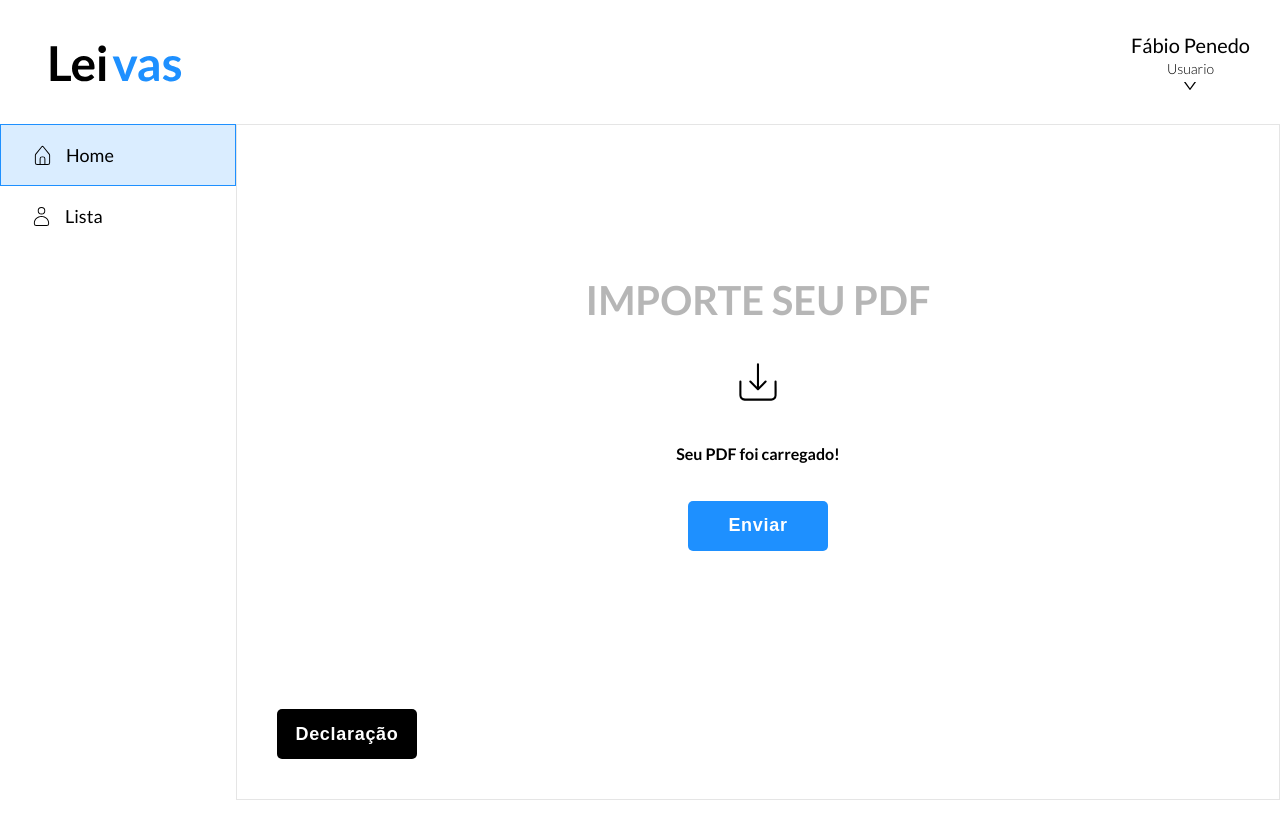
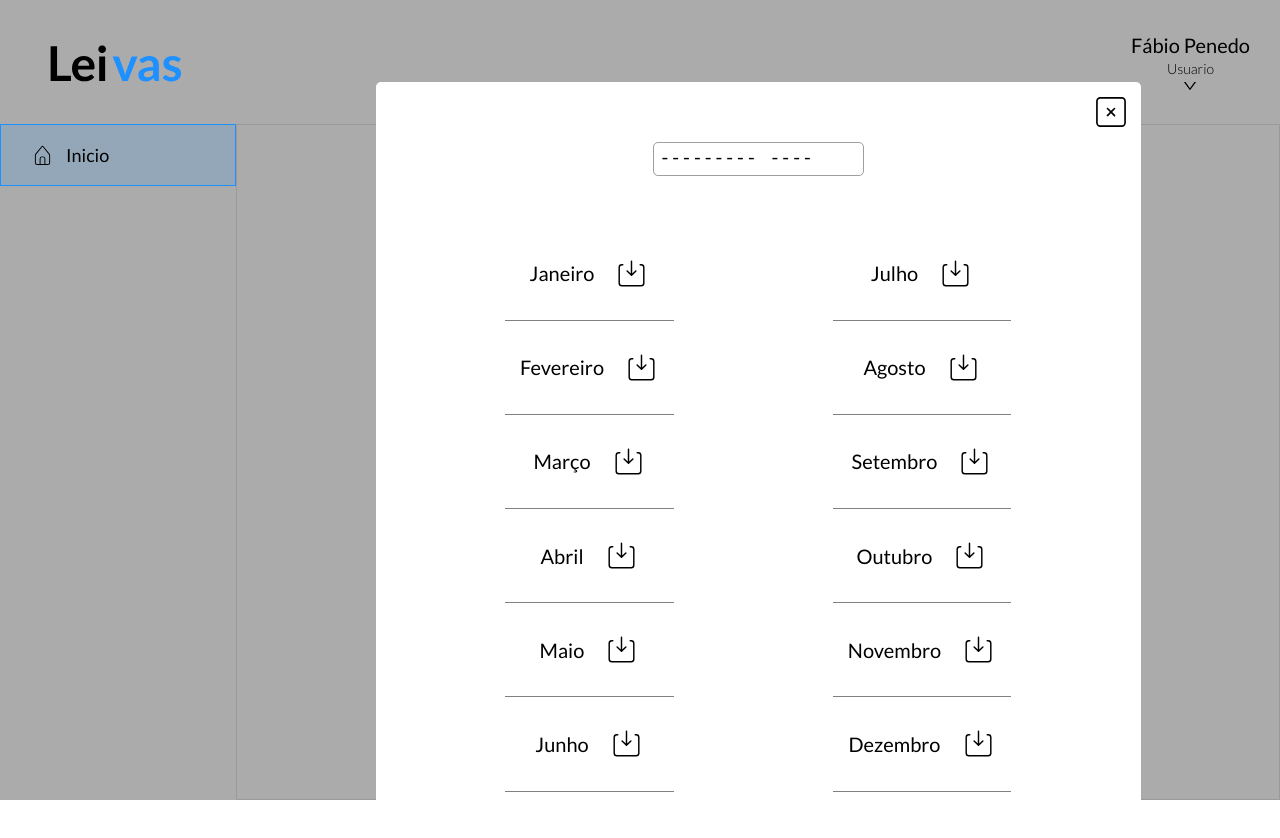
Before and after one commit to FabioPenedo/app-leivas, a React (Vite) app: page /usuario in a window 1280 px wide. Both pictures are taken after a click on the button "Declaração". Shown: the top 838 px of the page. Before the commit the page ends 800 px from the top, so only its background shows below. Built offline with nearby package versions, Linux system fonts and the light colour scheme.

Commit message:
layout da parte de usuario completa, botão declaração funcional e adicionado o modal

```diff
--- a/src/pages/Login/Login.tsx
+++ b/src/pages/Login/Login.tsx
@@ -12,7 +12,7 @@ export const Login = () => {
           <input type="password" name='password' required placeholder='Senha' className={style.input} />
           <input type="submit" value="Entrar" className={`${style.inputSubmit}`} />
         </form>
-        <Link to="/register"><button>Registrar</button></Link>
+        <Link to="/registrar"><button>Registrar</button></Link>
       </div>
     </div>
   )
--- a/src/pages/User/User.module.css
+++ b/src/pages/User/User.module.css
@@ -1,5 +1,21 @@
 .container {
   height: 100vh;
+}
+
+.containerModal {
+  height: 100vh;
+  background-color: #00000054;
+}
+
+
+@keyframes openAndClose {
+  from {
+    opacity: 0;
+  }
+
+  to {
+    opacity: 1;
+  }
 }
 
 .upSide {
@@ -72,9 +88,92 @@
         margin-left: 12px;
       }
     }
+
     & .current {
       background-color: #1e8fff2a;
       border: 1px solid #1E90FF;
+    }
+  }
+
+  & .rightOpen {
+    flex: 2;
+    border: 1px solid #0000001a;
+    display: flex;
+    justify-content: center;
+    align-items: center;
+
+    & .modal {
+      background-color: #fff;
+      border-radius: 5px;
+      height: auto;
+      width: 765px;
+      animation: openAndClose 0.5s forwards;
+
+      & .modalIcon {
+        display: flex;
+        justify-content: end;
+        padding: 10px;
+
+        & .icon {
+          width: 40px;
+          height: 40px;
+          cursor: pointer;
+        }
+      }
+
+      & .modalInput {
+        display: flex;
+        justify-content: center;
+
+        & input[type="month"] {
+          background-color: transparent;
+          color: #000;
+          padding: 5px;
+          border: 1px solid rgba(0, 0, 0, 0.377);
+          border-radius: 5px;
+          font-weight: 400;
+          font-size: 18px;
+        }
+
+        & input[type="month"]::-webkit-calendar-picker-indicator {
+          filter: invert(1);
+          /* Inverte a cor do ícone */
+        }
+      }
+
+      & .modalDatas {
+        display: flex;
+        justify-content: space-around;
+        margin: 50px;
+
+        & .month {
+
+          & .nameMonth {
+            display: flex;
+            justify-content: center;
+            align-items: center;
+            border-bottom: 1px solid #0000007e;
+            padding: 15px;
+
+            & h2 {
+              font-weight: 400;
+              font-size: 20px;
+              margin-right: 20px;
+            }
+
+            & .icon {
+              cursor: pointer;
+              width: 35px;
+              height: 35px;
+            }
+          }
+
+        }
+
+        & .month2 {
+          background-color: blue;
+        }
+      }
     }
   }
 
@@ -91,17 +190,23 @@
       align-items: center;
       justify-content: center;
       flex: 1;
+      animation: openAndClose 0.5s forwards;
+
+      & input[type="file"]::file-selector-button {
+        color: #fff;
+        background-color: #1E90FF;
+        border: 0;
+        border-radius: 5px;
+        font-weight: bold;
+        font-size: 15px;
+        padding: 10px;
+        cursor: pointer;
+      }
 
       & h1 {
         color: #00000049;
         font-size: 40px;
         font-weight: 600;
-      }
-
-      & .rightImport {
-        width: 50px;
-        height: 50px;
-        cursor: pointer;
       }
 
       & p {
--- a/src/pages/User/User.tsx
+++ b/src/pages/User/User.tsx
@@ -1,13 +1,28 @@
 import style from './User.module.css';
 import Logo from '../../assets/Logo.svg';
 import { AiOutlineDown } from "react-icons/ai";
-import { CiUser } from "react-icons/ci";
 import { CiHome } from "react-icons/ci";
-import { CiImport } from "react-icons/ci";
+import { useState } from 'react';
+import { CiSquareRemove } from "react-icons/ci";
+import { CiSaveDown2 } from "react-icons/ci";
 
 export const User = () => {
+
+  const [modal, setModal] = useState(false)
+  const [classModal, setClassModal] = useState(style.container);
+
+  const openModal = () => {
+    setModal(true);
+    setClassModal(`${style.rightOpen} ${style.containerModal}`);
+  }
+
+  const closeModal = () => {
+    setModal(false);
+    setClassModal(`${style.right} ${style.container}`)
+  }
+
   return (
-    <div className={style.container}>
+    <div className={classModal}>
       <div className={style.upSide}>
         <img src={Logo} alt="" />
         <div className={style.settings}>
@@ -21,26 +36,93 @@ export const User = () => {
       <div className={style.upDown}>
         <div className={style.left}>
           <div className={`${style.menu} ${style.current}`}>
-            <CiHome className={style.icon}/>
-            <h1>Home</h1>
-          </div>
-          <div className={style.menu}>
-            <CiUser className={style.icon}/>
-            <h1>Lista</h1>
+            <CiHome className={style.icon} />
+            <h1>Inicio</h1>
           </div>
         </div>
+        {!modal &&
           <div className={style.right}>
             <div className={style.rightUpside}>
               <h1>IMPORTE SEU PDF</h1>
-            <CiImport className={style.rightImport} />
+              <input type="file" accept=".pdf" />
               <p>Seu PDF foi carregado!</p>
               <button>Enviar</button>
             </div>
             <div className={style.rightUpdown}>
-            <button>Declaração</button>
+              <button onClick={openModal}>Declaração</button>
+            </div>
+          </div>
+        }
+        {modal &&
+          <div className={style.rightOpen}>
+            <div className={style.modal}>
+              <div className={style.modalIcon}>
+                <CiSquareRemove
+                className={style.icon}
+                onClick={closeModal}
+                />
+              </div>
+              <div className={style.modalInput}>
+                <input type="month" />
+              </div>
+              <div className={style.modalDatas}>
+                <div className={style.month}>
+                  <div className={style.nameMonth}>
+                    <h2>Janeiro</h2>
+                    <CiSaveDown2 className={style.icon} />
+                  </div>
+                  <div className={style.nameMonth}>
+                    <h2>Fevereiro</h2>
+                    <CiSaveDown2 className={style.icon} />
+                  </div>
+                  <div className={style.nameMonth}>
+                    <h2>Março</h2>
+                    <CiSaveDown2 className={style.icon} />
+                  </div>
+                  <div className={style.nameMonth}>
+                    <h2>Abril</h2>
+                    <CiSaveDown2 className={style.icon} />
+                  </div>
+                  <div className={style.nameMonth}>
+                    <h2>Maio</h2>
+                    <CiSaveDown2 className={style.icon} />
+                  </div>
+                  <div className={style.nameMonth}>
+                    <h2>Junho</h2>
+                    <CiSaveDown2 className={style.icon} />
+                  </div>
+                </div>
+                <div className={style.month}>
+                  <div className={style.nameMonth}>
+                    <h2>Julho</h2>
+                    <CiSaveDown2 className={style.icon} />
+                  </div>
+                  <div className={style.nameMonth}>
+                    <h2>Agosto</h2>
+                    <CiSaveDown2 className={style.icon} />
+                  </div>
+                  <div className={style.nameMonth}>
+                    <h2>Setembro</h2>
+                    <CiSaveDown2 className={style.icon} />
+                  </div>
+                  <div className={style.nameMonth}>
+                    <h2>Outubro</h2>
+                    <CiSaveDown2 className={style.icon} />
+                  </div>
+                  <div className={style.nameMonth}>
+                    <h2>Novembro</h2>
+                    <CiSaveDown2 className={style.icon} />
+                  </div>
+                  <div className={style.nameMonth}>
+                    <h2>Dezembro</h2>
+                    <CiSaveDown2 className={style.icon} />
                   </div>
                 </div>
               </div>
             </div>
+          </div>
+        }
+      </div>
+    </div>
   )
 }
```
Lines whose indentation alone changed are shown as unchanged.
